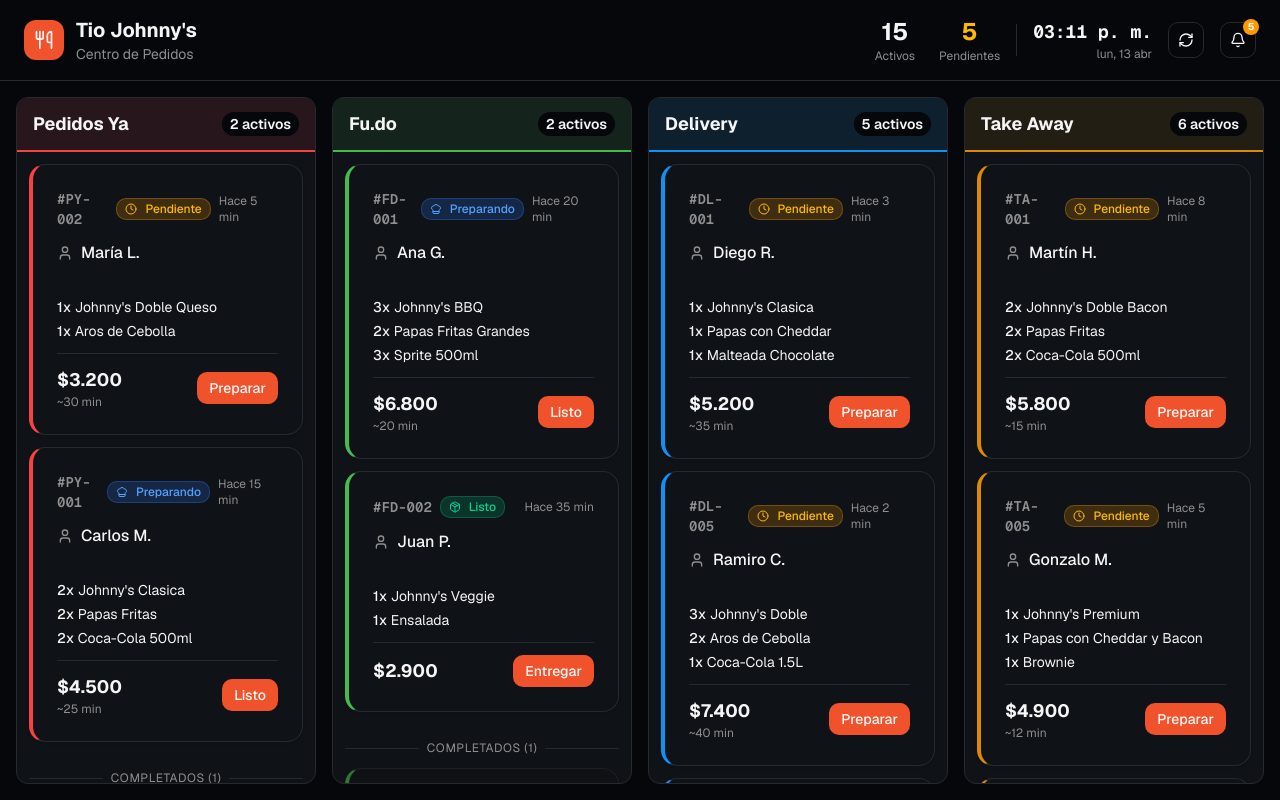
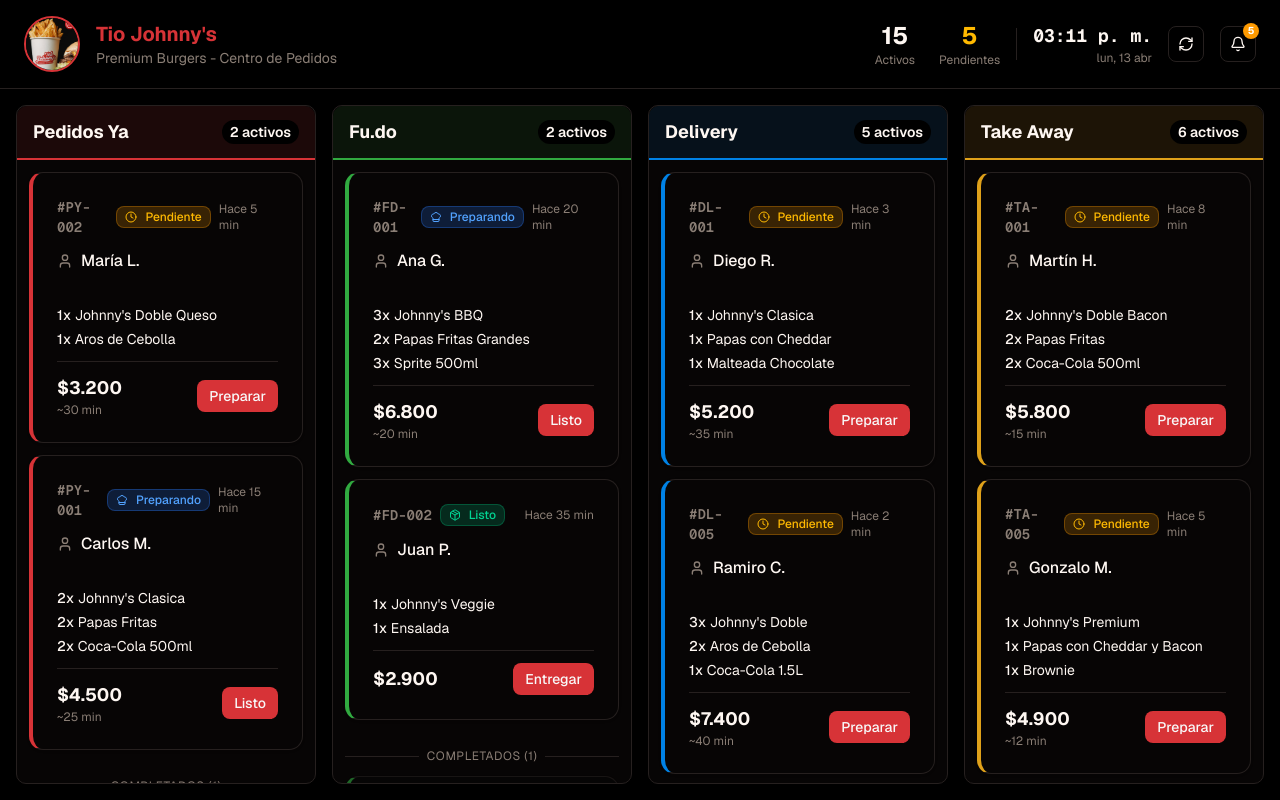
Before and after one commit to Barrilero94/v0-Tio-Jhonnys, a Next.js app: page / in a window 1280 px wide. Built offline with nearby package versions, Linux system fonts and the light colour scheme.

Commit message:
feat: update app with Tio Johnny's color scheme and logo\n\nUpdate app colors and header with Tio Johnny's branding. Fix hydration issue for clock.

```diff
--- a/app/globals.css
+++ b/app/globals.css
@@ -4,86 +4,86 @@
 @custom-variant dark (&:is(.dark *));
 
 :root {
-  --background: oklch(0.13 0.01 260);
-  --foreground: oklch(0.97 0 0);
-  --card: oklch(0.18 0.01 260);
-  --card-foreground: oklch(0.97 0 0);
-  --popover: oklch(0.18 0.01 260);
-  --popover-foreground: oklch(0.97 0 0);
-  --primary: oklch(0.65 0.2 35);
+  --background: oklch(0 0 0);
+  --foreground: oklch(0.98 0.01 60);
+  --card: oklch(0.12 0.005 30);
+  --card-foreground: oklch(0.98 0.01 60);
+  --popover: oklch(0.12 0.005 30);
+  --popover-foreground: oklch(0.98 0.01 60);
+  --primary: oklch(0.58 0.2 25);
   --primary-foreground: oklch(0.98 0 0);
-  --secondary: oklch(0.25 0.01 260);
-  --secondary-foreground: oklch(0.97 0 0);
-  --muted: oklch(0.25 0.01 260);
-  --muted-foreground: oklch(0.65 0 0);
-  --accent: oklch(0.65 0.2 35);
-  --accent-foreground: oklch(0.98 0 0);
+  --secondary: oklch(0.18 0.01 30);
+  --secondary-foreground: oklch(0.98 0.01 60);
+  --muted: oklch(0.2 0.01 30);
+  --muted-foreground: oklch(0.6 0.02 60);
+  --accent: oklch(0.75 0.15 80);
+  --accent-foreground: oklch(0.15 0.01 30);
   --destructive: oklch(0.55 0.22 25);
   --destructive-foreground: oklch(0.98 0 0);
-  --border: oklch(0.28 0.01 260);
-  --input: oklch(0.22 0.01 260);
-  --ring: oklch(0.65 0.2 35);
-  --chart-1: oklch(0.65 0.2 35);
+  --border: oklch(0.25 0.01 30);
+  --input: oklch(0.15 0.005 30);
+  --ring: oklch(0.58 0.2 25);
+  --chart-1: oklch(0.58 0.2 25);
   --chart-2: oklch(0.7 0.15 145);
   --chart-3: oklch(0.6 0.2 250);
-  --chart-4: oklch(0.75 0.18 80);
+  --chart-4: oklch(0.75 0.15 80);
   --chart-5: oklch(0.6 0.25 15);
-  --radius: 0.75rem;
-  --sidebar: oklch(0.15 0.01 260);
-  --sidebar-foreground: oklch(0.97 0 0);
-  --sidebar-primary: oklch(0.65 0.2 35);
+  --radius: 0.625rem;
+  --sidebar: oklch(0.08 0.005 30);
+  --sidebar-foreground: oklch(0.98 0.01 60);
+  --sidebar-primary: oklch(0.58 0.2 25);
   --sidebar-primary-foreground: oklch(0.98 0 0);
-  --sidebar-accent: oklch(0.25 0.01 260);
-  --sidebar-accent-foreground: oklch(0.97 0 0);
-  --sidebar-border: oklch(0.28 0.01 260);
-  --sidebar-ring: oklch(0.65 0.2 35);
+  --sidebar-accent: oklch(0.18 0.01 30);
+  --sidebar-accent-foreground: oklch(0.98 0.01 60);
+  --sidebar-border: oklch(0.25 0.01 30);
+  --sidebar-ring: oklch(0.58 0.2 25);
 
   /* Platform Colors */
-  --pedidosya: oklch(0.65 0.22 25);
-  --foodo: oklch(0.7 0.18 145);
-  --delivery: oklch(0.65 0.18 250);
-  --takeaway: oklch(0.7 0.2 80);
+  --pedidosya: oklch(0.58 0.2 25);
+  --foodo: oklch(0.65 0.18 145);
+  --delivery: oklch(0.6 0.18 250);
+  --takeaway: oklch(0.75 0.15 80);
 }
 
 .dark {
-  --background: oklch(0.13 0.01 260);
-  --foreground: oklch(0.97 0 0);
-  --card: oklch(0.18 0.01 260);
-  --card-foreground: oklch(0.97 0 0);
-  --popover: oklch(0.18 0.01 260);
-  --popover-foreground: oklch(0.97 0 0);
-  --primary: oklch(0.65 0.2 35);
+  --background: oklch(0 0 0);
+  --foreground: oklch(0.98 0.01 60);
+  --card: oklch(0.12 0.005 30);
+  --card-foreground: oklch(0.98 0.01 60);
+  --popover: oklch(0.12 0.005 30);
+  --popover-foreground: oklch(0.98 0.01 60);
+  --primary: oklch(0.58 0.2 25);
   --primary-foreground: oklch(0.98 0 0);
-  --secondary: oklch(0.25 0.01 260);
-  --secondary-foreground: oklch(0.97 0 0);
-  --muted: oklch(0.25 0.01 260);
-  --muted-foreground: oklch(0.65 0 0);
-  --accent: oklch(0.65 0.2 35);
-  --accent-foreground: oklch(0.98 0 0);
+  --secondary: oklch(0.18 0.01 30);
+  --secondary-foreground: oklch(0.98 0.01 60);
+  --muted: oklch(0.2 0.01 30);
+  --muted-foreground: oklch(0.6 0.02 60);
+  --accent: oklch(0.75 0.15 80);
+  --accent-foreground: oklch(0.15 0.01 30);
   --destructive: oklch(0.55 0.22 25);
   --destructive-foreground: oklch(0.98 0 0);
-  --border: oklch(0.28 0.01 260);
-  --input: oklch(0.22 0.01 260);
-  --ring: oklch(0.65 0.2 35);
-  --chart-1: oklch(0.65 0.2 35);
+  --border: oklch(0.25 0.01 30);
+  --input: oklch(0.15 0.005 30);
+  --ring: oklch(0.58 0.2 25);
+  --chart-1: oklch(0.58 0.2 25);
   --chart-2: oklch(0.7 0.15 145);
   --chart-3: oklch(0.6 0.2 250);
-  --chart-4: oklch(0.75 0.18 80);
+  --chart-4: oklch(0.75 0.15 80);
   --chart-5: oklch(0.6 0.25 15);
-  --sidebar: oklch(0.15 0.01 260);
-  --sidebar-foreground: oklch(0.97 0 0);
-  --sidebar-primary: oklch(0.65 0.2 35);
+  --sidebar: oklch(0.08 0.005 30);
+  --sidebar-foreground: oklch(0.98 0.01 60);
+  --sidebar-primary: oklch(0.58 0.2 25);
   --sidebar-primary-foreground: oklch(0.98 0 0);
-  --sidebar-accent: oklch(0.25 0.01 260);
-  --sidebar-accent-foreground: oklch(0.97 0 0);
-  --sidebar-border: oklch(0.28 0.01 260);
-  --sidebar-ring: oklch(0.65 0.2 35);
+  --sidebar-accent: oklch(0.18 0.01 30);
+  --sidebar-accent-foreground: oklch(0.98 0.01 60);
+  --sidebar-border: oklch(0.25 0.01 30);
+  --sidebar-ring: oklch(0.58 0.2 25);
 
   /* Platform Colors */
-  --pedidosya: oklch(0.65 0.22 25);
-  --foodo: oklch(0.7 0.18 145);
-  --delivery: oklch(0.65 0.18 250);
-  --takeaway: oklch(0.7 0.2 80);
+  --pedidosya: oklch(0.58 0.2 25);
+  --foodo: oklch(0.65 0.18 145);
+  --delivery: oklch(0.6 0.18 250);
+  --takeaway: oklch(0.75 0.15 80);
 }
 
 @theme inline {
--- a/components/orders-dashboard.tsx
+++ b/components/orders-dashboard.tsx
@@ -1,7 +1,8 @@
 "use client"
 
 import { useState, useEffect } from "react"
-import { Utensils, Bell, RefreshCw } from "lucide-react"
+import { Bell, RefreshCw } from "lucide-react"
+import Image from "next/image"
 import { PlatformColumn } from "./platform-column"
 import { Button } from "@/components/ui/button"
 import { demoOrders } from "@/lib/demo-data"
@@ -9,10 +10,11 @@ import type { Order, OrderStatus, Platform } from "@/lib/types"
 
 export function OrdersDashboard() {
   const [orders, setOrders] = useState<Order[]>(demoOrders)
-  const [currentTime, setCurrentTime] = useState(new Date())
+  const [currentTime, setCurrentTime] = useState<Date | null>(null)
 
-  // Update clock every minute
+  // Initialize and update clock only on client
   useEffect(() => {
+    setCurrentTime(new Date())
     const timer = setInterval(() => {
       setCurrentTime(new Date())
     }, 60000)
@@ -44,14 +46,20 @@ export function OrdersDashboard() {
     <div className="flex h-screen flex-col bg-background">
       {/* Header */}
       <header className="flex items-center justify-between border-b border-border px-6 py-4">
-        <div className="flex items-center gap-3">
-          <div className="flex h-10 w-10 items-center justify-center rounded-lg bg-primary">
-            <Utensils className="h-5 w-5 text-primary-foreground" />
+        <div className="flex items-center gap-4">
+          <div className="relative h-14 w-14 overflow-hidden rounded-full border-2 border-primary">
+            <Image
+              src="/images/tio-johnnys-logo.jpeg"
+              alt="Tio Johnny's Logo"
+              fill
+              className="object-cover"
+              priority
+            />
           </div>
           <div>
-            <h1 className="text-xl font-bold">Tio Johnny&apos;s</h1>
+            <h1 className="text-xl font-bold text-primary">Tio Johnny&apos;s</h1>
             <p className="text-sm text-muted-foreground">
-              Centro de Pedidos
+              Premium Burgers - Centro de Pedidos
             </p>
           </div>
         </div>
@@ -74,17 +82,17 @@ export function OrdersDashboard() {
           {/* Clock */}
           <div className="text-right">
             <p className="text-lg font-mono font-bold">
-              {currentTime.toLocaleTimeString("es-AR", {
+              {currentTime?.toLocaleTimeString("es-AR", {
                 hour: "2-digit",
                 minute: "2-digit",
-              })}
+              }) ?? "--:--"}
             </p>
             <p className="text-xs text-muted-foreground">
-              {currentTime.toLocaleDateString("es-AR", {
+              {currentTime?.toLocaleDateString("es-AR", {
                 weekday: "short",
                 day: "numeric",
                 month: "short",
-              })}
+              }) ?? "---"}
             </p>
           </div>
 
```
Also changed, not shown: public/images/tio-johnnys-logo.jpeg (added).
